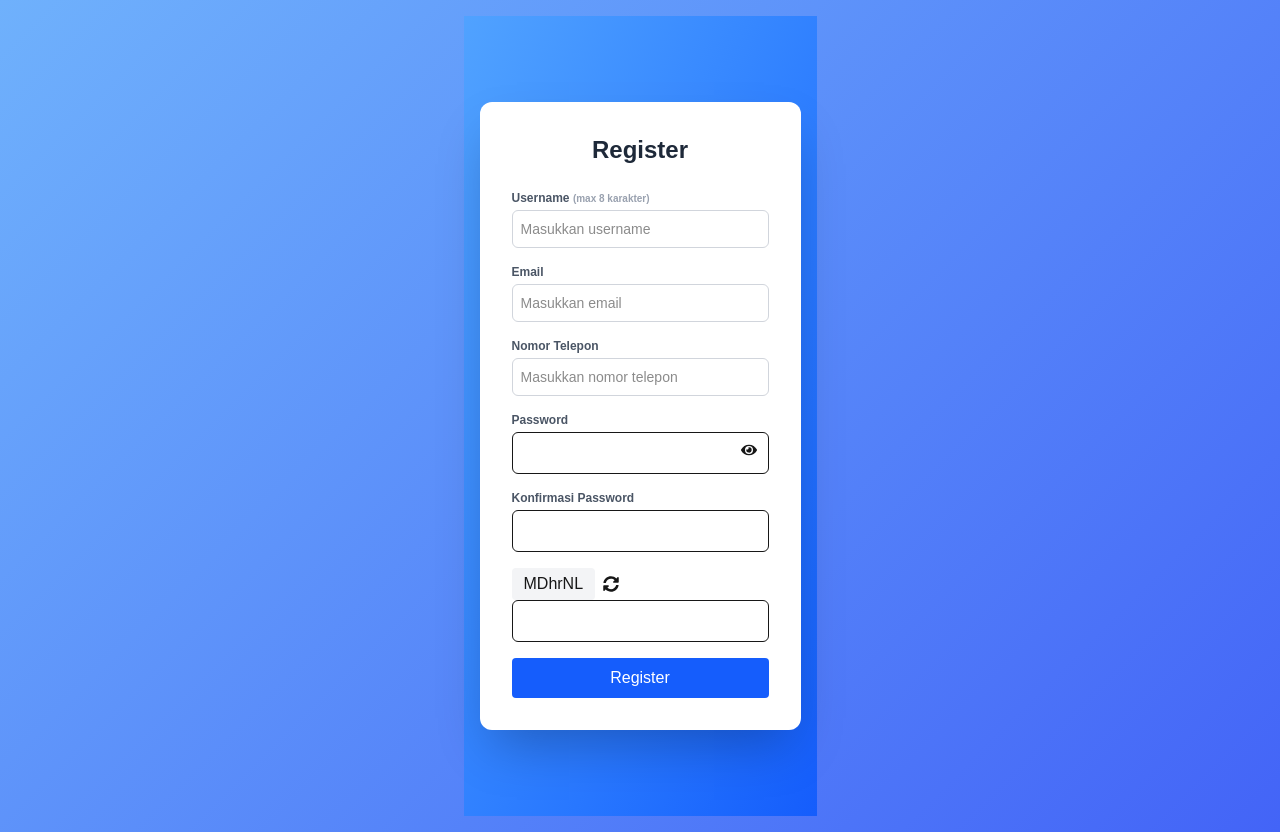
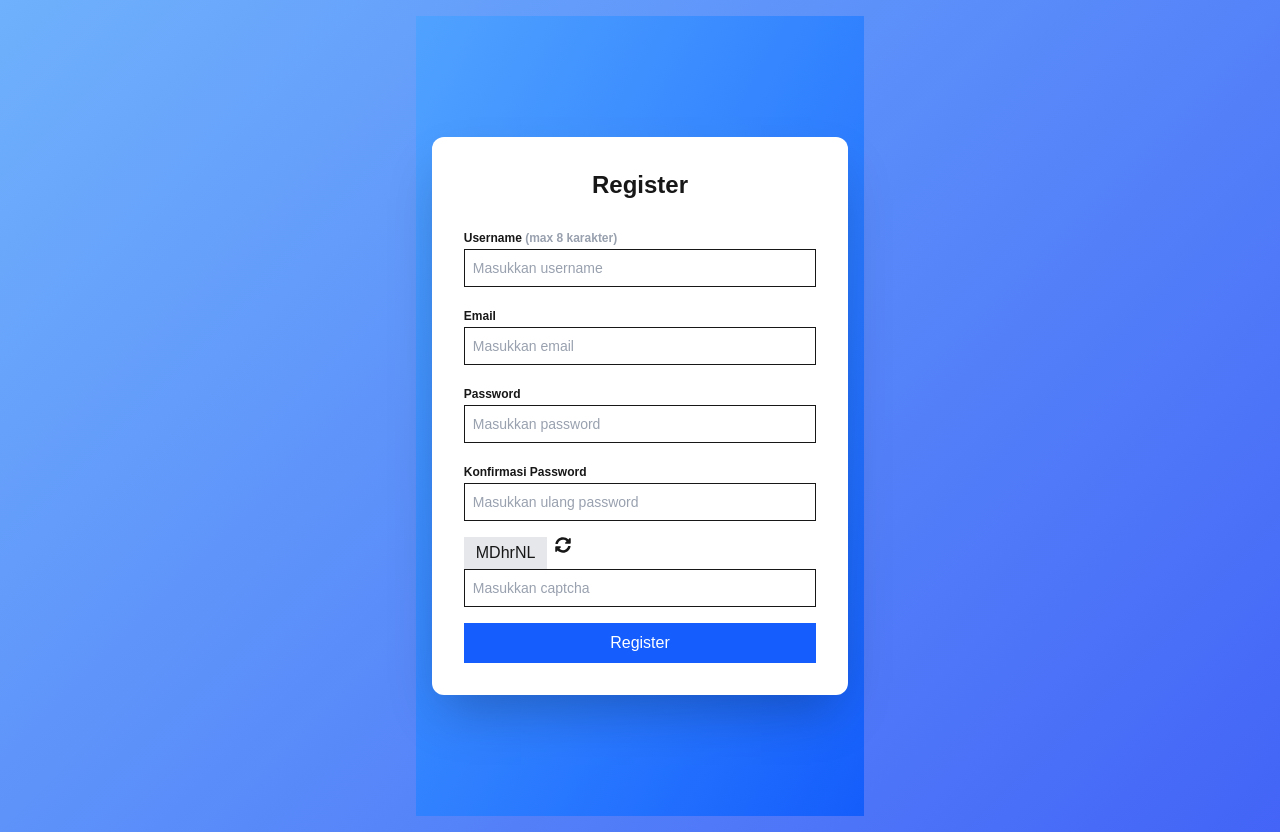
Before and after one commit to mithagresiaharahap241713057-droid/react-hooks-y-xxxx, a Next.js app: page /auth/register in a window 1280 px wide. Built offline with nearby package versions, Linux system fonts and the light colour scheme.

Commit message:
Update page.tsx
initial commit

```diff
--- a/src/app/auth/register/page.tsx
+++ b/src/app/auth/register/page.tsx
@@ -21,7 +21,7 @@ export default function RegisterPage() {
   const emailRef = useRef<HTMLInputElement>(null);
   const staticCaptcha = "MDhrNL";
 
-  // ✅ Strength + harus cocok untuk 100%
+  // 🔥 Strength + harus cocok
   useEffect(() => {
     let calculatedStrength =
       (formData.password.length > 7 ? 25 : 0) +
@@ -29,7 +29,6 @@ export default function RegisterPage() {
       (/[0-9]/.test(formData.password) ? 25 : 0) +
       (/[^A-Za-z0-9]/.test(formData.password) ? 25 : 0);
 
-    // kalau belum cocok, max 75%
     if (formData.confirmPassword !== formData.password) {
       calculatedStrength = Math.min(calculatedStrength, 75);
     }
@@ -47,11 +46,29 @@ export default function RegisterPage() {
       setFormData({ ...formData, [name]: value });
     }
 
-    if (name === "email" && emailRef.current) {
+    // 🔥 REAL-TIME EMAIL VALIDATION
+    if (name === "email") {
+      const emailPattern = /^[a-zA-Z0-9._-]+@[a-zA-Z0-9.-]+\.(com|net|co)$/;
+
+      if (value && !emailPattern.test(value)) {
+        setErrors((prev) => ({
+          ...prev,
+          email: "Format email tidak valid"
+        }));
+      } else {
+        setErrors((prev) => {
+          const newErrors = { ...prev };
+          delete newErrors.email;
+          return newErrors;
+        });
+      }
+
+      if (emailRef.current) {
         emailRef.current.setCustomValidity("");
       }
+    }
 
-    if (errors[name]) {
+    if (errors[name] && name !== "email") {
       setErrors((prev) => {
         const newErrors = { ...prev };
         delete newErrors[name];
@@ -68,16 +85,18 @@ export default function RegisterPage() {
     else if (formData.username.length < 3) newErrors.username = "Username minimal 3 karakter";
     else if (formData.username.length > 8) newErrors.username = "Username maksimal 8 karakter";
 
-    // Email
+    // Email (popup + error text)
     const emailPattern = /^[a-zA-Z0-9._-]+@[a-zA-Z0-9.-]+\.(com|net|co)$/;
     if (!formData.email) {
       newErrors.email = "Email wajib diisi";
+      emailRef.current?.setCustomValidity("Email wajib diisi");
     } else if (!emailPattern.test(formData.email)) {
       newErrors.email = "Format email tidak valid";
-      if (emailRef.current) {
-        emailRef.current.setCustomValidity("Format email tidak valid");
-        emailRef.current.reportValidity();
-      }
+      emailRef.current?.setCustomValidity(
+        `Sertakan '@' pada alamat email. '${formData.email}' tidak memiliki '@'.`
+      );
+    } else {
+      emailRef.current?.setCustomValidity("");
     }
 
     // Phone
@@ -89,22 +108,35 @@ export default function RegisterPage() {
     else if (formData.password.length < 8) newErrors.password = "Password minimal 8 karakter";
 
     // Confirm Password
-    if (formData.confirmPassword !== formData.password) {
+    if (!formData.confirmPassword) {
+      newErrors.confirmPassword = "Konfirmasi password wajib diisi";
+    } else if (formData.confirmPassword !== formData.password) {
       newErrors.confirmPassword = "Konfirmasi password tidak cocok";
     }
 
     // Captcha
-    if (!formData.captchaInput) newErrors.captchaInput = "Captcha wajib diisi";
-    else if (formData.captchaInput !== staticCaptcha) newErrors.captchaInput = "Captcha tidak sesuai";
+    if (!formData.captchaInput) {
+      newErrors.captchaInput = "Captcha wajib diisi";
+    } else if (formData.captchaInput !== staticCaptcha) {
+      newErrors.captchaInput = "Harus sesuai dengan captcha yang ditampilkan";
+    }
 
     return newErrors;
   };
 
   const handleSubmit = (e: React.FormEvent) => {
     e.preventDefault();
+
     const validationErrors = validateForm();
+
     if (Object.keys(validationErrors).length > 0) {
       setErrors(validationErrors);
+
+      // 🔥 TRIGGER POPUP EMAIL
+      if (emailRef.current && validationErrors.email) {
+        emailRef.current.reportValidity();
+        emailRef.current.focus();
+      }
     } else {
       alert("Register Berhasil!");
     }
@@ -113,81 +145,58 @@ export default function RegisterPage() {
   return (
     <div className="min-h-screen bg-gradient-to-br from-blue-400 to-blue-600 flex items-center justify-center p-4">
       <div className="bg-white w-full max-w-md rounded-xl shadow-2xl p-8">
-        <h2 className="text-2xl font-bold text-center text-gray-800 mb-6">Register</h2>
+        <h2 className="text-2xl font-bold text-center mb-6">Register</h2>
 
-        <form onSubmit={handleSubmit} className="space-y-4" noValidate={false}>
+        <form onSubmit={handleSubmit} className="space-y-4">
 
           {/* Username */}
           <div>
-            <label className="block text-xs font-semibold text-gray-600 mb-1">
-              Username <span className="text-gray-400 text-[10px]">(max 8 karakter)</span>
+            <label className="text-xs font-semibold">
+              Username <span className="text-gray-400">(max 8 karakter)</span>
             </label>
             <input
               name="username"
-              type="text"
               placeholder="Masukkan username"
-              className={`w-full border rounded-md p-2 text-sm ${
-                errors.username ? "border-red-500 bg-red-50" : "border-gray-300 focus:border-blue-500"
-              }`}
+              className="w-full border p-2 text-sm placeholder-gray-400"
               value={formData.username}
               onChange={handleChange}
             />
-            {errors.username && <p className="text-[10px] text-red-500">{errors.username}</p>}
+            {errors.username && <p className="text-red-500 text-xs">{errors.username}</p>}
           </div>
 
           {/* Email */}
           <div>
-            <label className="block text-xs font-semibold text-gray-600 mb-1">Email</label>
+            <label className="text-xs font-semibold">Email</label>
             <input
               ref={emailRef}
               name="email"
               type="email"
+              required
+              pattern="[a-zA-Z0-9._-]+@[a-zA-Z0-9.-]+\.(com|net|co)"
               placeholder="Masukkan email"
-              onInvalid={(e) => e.preventDefault()}
-              className={`w-full border rounded-md p-2 text-sm ${
-                errors.email ? "border-red-500 bg-red-50" : "border-gray-300 focus:border-blue-500"
-              }`}
+              className="w-full border p-2 text-sm placeholder-gray-400"
               value={formData.email}
               onChange={handleChange}
             />
-            {errors.email && <p className="text-[10px] text-red-500">{errors.email}</p>}
-          </div>
-
-          {/* Phone */}
-          <div>
-            <label className="block text-xs font-semibold text-gray-600 mb-1">Nomor Telepon</label>
-            <input
-              name="phone"
-              type="text"
-              placeholder="Masukkan nomor telepon"
-              className={`w-full border rounded-md p-2 text-sm ${
-                errors.phone ? "border-red-500 bg-red-50" : "border-gray-300 focus:border-blue-500"
-              }`}
-              value={formData.phone}
-              onChange={handleChange}
-            />
-            {errors.phone && <p className="text-[10px] text-red-500">{errors.phone}</p>}
+            {errors.email && <p className="text-red-500 text-xs">{errors.email}</p>}
           </div>
 
           {/* Password */}
           <div>
-            <label className="block text-xs font-semibold text-gray-600 mb-1">Password</label>
-            <div className="relative">
+            <label className="text-xs font-semibold">Password</label>
             <input
               name="password"
-                type={showPassword ? "text" : "password"}
-                className="w-full border rounded-md p-2 pr-10"
+              type="password"
+              placeholder="Masukkan password"
+              className="w-full border p-2 text-sm placeholder-gray-400"
               value={formData.password}
               onChange={handleChange}
             />
-              <button type="button" onClick={() => setShowPassword(!showPassword)} className="absolute right-3 top-2.5">
-                {showPassword ? <FaEyeSlash /> : <FaEye />}
-              </button>
-            </div>
+            {errors.password && <p className="text-red-500 text-xs">{errors.password}</p>}
 
             {formData.password && (
               <div className="mt-2">
-                <div className="w-full bg-gray-200 h-1.5 rounded-full">
+                <div className="bg-gray-200 h-1.5">
                   <div
                     className={`h-full ${
                       strength < 50 ? "bg-red-500" : strength < 100 ? "bg-yellow-500" : "bg-green-500"
@@ -195,51 +204,42 @@ export default function RegisterPage() {
                     style={{ width: `${strength}%` }}
                   />
                 </div>
-                <p className="text-[9px] text-right">Strength: {strength}%</p>
+                <p className="text-[10px] text-right">Strength: {strength}%</p>
               </div>
             )}
           </div>
 
           {/* Confirm Password */}
           <div>
-            <label className="block text-xs font-semibold text-gray-600 mb-1">Konfirmasi Password</label>
+            <label className="text-xs font-semibold">Konfirmasi Password</label>
             <input
               name="confirmPassword"
               type="password"
-              className="w-full border rounded-md p-2"
+              placeholder="Masukkan ulang password"
+              className="w-full border p-2 text-sm placeholder-gray-400"
               value={formData.confirmPassword}
               onChange={handleChange}
             />
-
-            {formData.confirmPassword && (
-              <p className={`text-[10px] mt-1 ${
-                formData.confirmPassword === formData.password ? "text-green-500" : "text-red-500"
-              }`}>
-                {formData.confirmPassword === formData.password
-                  ? "Password cocok"
-                  : "Password tidak cocok"}
-              </p>
-            )}
+            {errors.confirmPassword && <p className="text-red-500 text-xs">{errors.confirmPassword}</p>}
           </div>
 
           {/* Captcha */}
           <div>
-            <div className="flex items-center space-x-2">
-              <div className="bg-gray-100 px-3 py-1 rounded">{staticCaptcha}</div>
+            <div className="flex gap-2">
+              <div className="bg-gray-200 px-3 py-1">{staticCaptcha}</div>
               <FaSyncAlt />
             </div>
             <input
               name="captchaInput"
-              type="text"
-              className="w-full border rounded-md p-2"
+              placeholder="Masukkan captcha"
+              className="w-full border p-2 text-sm placeholder-gray-400"
               value={formData.captchaInput}
               onChange={handleChange}
             />
+            {errors.captchaInput && <p className="text-red-500 text-xs">{errors.captchaInput}</p>}
           </div>
 
-          <button type="submit" className="w-full bg-blue-600 text-white py-2 rounded">
-            Register
-          </button>
+          <button className="w-full bg-blue-600 text-white p-2">Register</button>
         </form>
       </div>
     </div>
```
Lines whose indentation alone changed are shown as unchanged.
